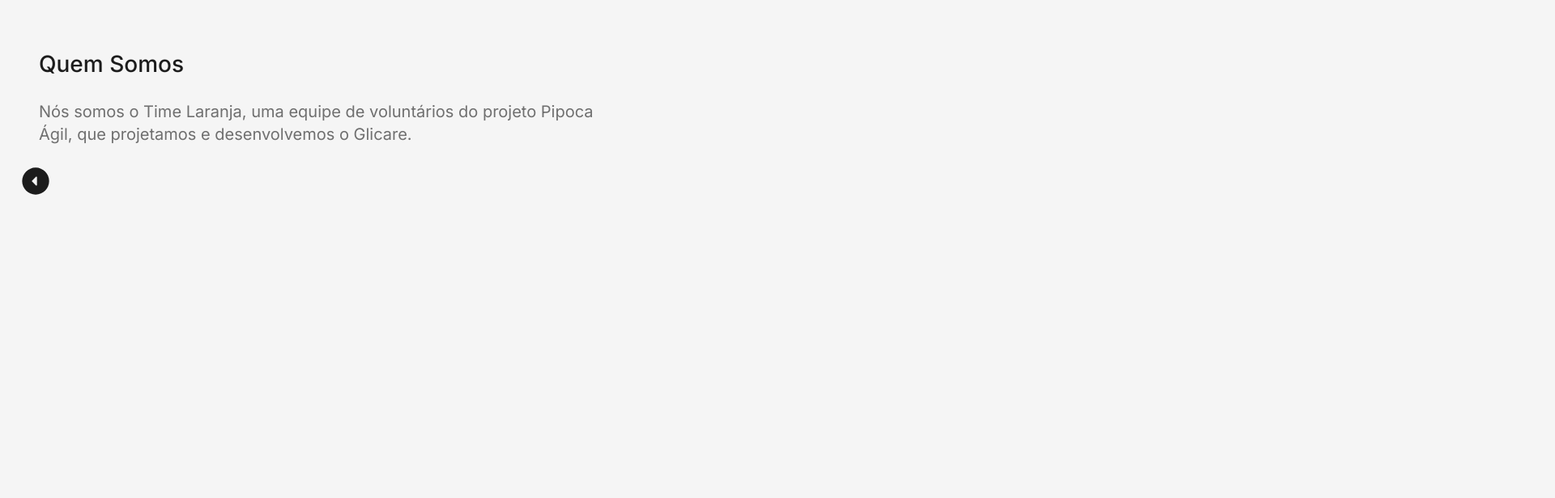
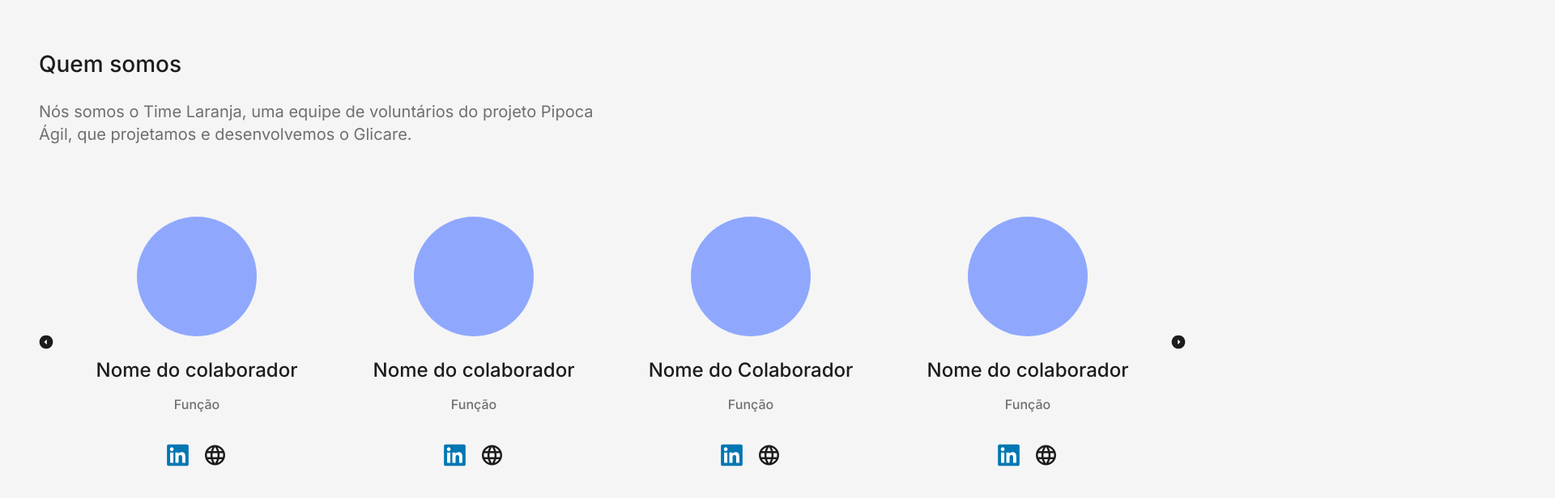
Before and after one commit to Daniel-san8/Glicare, a Next.js app in the folder Glicare/: page / in a window 1280 px wide. Shown: the part 854-1470 px from the top of the page at 81% size, 1920 px wide, since content can reach past the window. Built offline with nearby package versions, Linux system fonts and the light colour scheme.

Commit message:
centralizando o carrossel

```diff
--- a/Glicare/public/svg/icon-move-page-left.tsx
+++ b/Glicare/public/svg/icon-move-page-left.tsx
@@ -1,6 +1,10 @@
-export default function IconMovePageLeft(){
+interface IconMovePageLeftProps {
+    className?: string;
+  }
+
+export default function IconMovePageLeft({ className }: IconMovePageLeftProps){
     return(
-        <svg xmlns="http://www.w3.org/2000/svg" width="40" height="40" viewBox="0 0 40 40" fill="none">
+        <svg xmlns="http://www.w3.org/2000/svg" width="40" height="40" viewBox="0 0 40 40" fill="none" className={className}>
             <path d="M15.5837 19.4173C15.417 19.584 15.3337 19.7784 15.3337 20.0007C15.3337 20.2229 15.417 20.4173 15.5837 20.584L20.2503 25.2507C20.5281 25.5284 20.8337 25.5979 21.167 25.459C21.5003 25.3201 21.667 25.0562 21.667 24.6673L21.667 15.334C21.667 14.9451 21.5003 14.6812 21.167 14.5423C20.8337 14.4034 20.5281 14.4729 20.2503 14.7507L15.5837 19.4173ZM3.33366 20.0007C3.33366 17.6951 3.77143 15.5284 4.64699 13.5007C5.52254 11.4729 6.70976 9.70898 8.20865 8.20899C9.70754 6.70899 11.4714 5.52176 13.5003 4.64732C15.5292 3.77287 17.6959 3.3351 20.0003 3.33399C22.3048 3.33287 24.4714 3.77065 26.5003 4.64732C28.5292 5.52399 30.2931 6.71121 31.792 8.20899C33.2909 9.70676 34.4781 11.4707 35.3537 13.5007C36.2292 15.5307 36.667 17.6973 36.667 20.0007C36.667 22.304 36.2292 24.4707 35.3537 26.5007C34.4781 28.5307 33.2909 30.2945 31.792 31.7923C30.2931 33.2901 28.5292 34.4779 26.5003 35.3557C24.4714 36.2334 22.3048 36.6707 20.0003 36.6673C17.6959 36.664 15.5292 36.2262 13.5003 35.354C11.4714 34.4818 9.70754 33.2945 8.20865 31.7923C6.70976 30.2901 5.52199 28.5262 4.64532 26.5007C3.76866 24.4751 3.33143 22.3084 3.33366 20.0007Z" fill="#1C1C1C"/>
         </svg>
     );
--- a/Glicare/public/svg/icon-move-page-right.tsx
+++ b/Glicare/public/svg/icon-move-page-right.tsx
@@ -1,6 +1,10 @@
-export default function IconMovePageRight(){
+interface IconMovePageRightProps {
+    className?: string;
+}
+
+export default function IconMovePageRight({ className }: IconMovePageRightProps){
     return(
-        <svg xmlns="http://www.w3.org/2000/svg" width="40" height="40" viewBox="0 0 40 40" fill="none">
+        <svg xmlns="http://www.w3.org/2000/svg" width="40" height="40" viewBox="0 0 40 40" fill="none" className={className}>
             <path d="M24.4163 20.5827C24.583 20.416 24.6663 20.2216 24.6663 19.9993C24.6663 19.7771 24.583 19.5827 24.4163 19.416L19.7497 14.7493C19.4719 14.4716 19.1663 14.4021 18.833 14.541C18.4997 14.6799 18.333 14.9438 18.333 15.3327L18.333 24.666C18.333 25.0549 18.4997 25.3188 18.833 25.4577C19.1663 25.5966 19.4719 25.5271 19.7497 25.2493L24.4163 20.5827ZM36.6663 19.9993C36.6663 22.3049 36.2286 24.4716 35.353 26.4993C34.4775 28.5271 33.2902 30.291 31.7913 31.791C30.2925 33.291 28.5286 34.4782 26.4997 35.3527C24.4708 36.2271 22.3041 36.6649 19.9997 36.666C17.6952 36.6671 15.5286 36.2293 13.4997 35.3527C11.4708 34.476 9.7069 33.2888 8.20801 31.791C6.70912 30.2932 5.5219 28.5293 4.64634 26.4993C3.77079 24.4693 3.33301 22.3027 3.33301 19.9993C3.33301 17.696 3.77078 15.5293 4.64634 13.4993C5.5219 11.4693 6.70912 9.70546 8.20801 8.20768C9.7069 6.7099 11.4708 5.52212 13.4997 4.64435C15.5286 3.76657 17.6952 3.32935 19.9997 3.33268C22.3041 3.33601 24.4708 3.77379 26.4997 4.64601C28.5286 5.51824 30.2925 6.70545 31.7913 8.20768C33.2902 9.7099 34.478 11.4738 35.3547 13.4993C36.2313 15.5249 36.6686 17.6916 36.6663 19.9993Z" fill="#1C1C1C"/>
         </svg>
     );
--- a/Glicare/src/app/components/data/collaborators.json
+++ b/Glicare/src/app/components/data/collaborators.json
@@ -3,28 +3,48 @@
       "nome": "Nome do colaborador",
       "funcao": "Função",
       "linkedin": "linkedin",
-      "web": "portfólio",
-      "foto": "url_da_imagem"
+      "web": "portfólio"
     },
     {
       "nome": "Nome do colaborador",
       "funcao": "Função",
       "linkedin": "linkedin",
-      "web": "portfólio",
-      "foto": "url_da_imagem"
+      "web": "portfólio"
+    },
+    {
+      "nome": "Nome do Colaborador",
+      "funcao": "Função",
+      "linkedin": "linkedin",
+      "web": "portfólio"
     },
     {
       "nome": "Nome do colaborador",
       "funcao": "Função",
       "linkedin": "linkedin",
-      "web": "portfólio",
-      "foto": "url_da_imagem"
+      "web": "portfólio"
     },
     {
       "nome": "Nome do colaborador",
       "funcao": "Função",
       "linkedin": "linkedin",
-      "web": "portfólio",
-      "foto": "url_da_imagem"
+      "web": "portfólio"
+    },
+    {
+      "nome": "Nome do colaborador",
+      "funcao": "Função",
+      "linkedin": "linkedin",
+      "web": "portfólio"
+    },
+    {
+      "nome": "Nome do Colaborador",
+      "funcao": "Função",
+      "linkedin": "linkedin",
+      "web": "portfólio"
+    },
+    {
+      "nome": "Nome do colaborador",
+      "funcao": "Função",
+      "linkedin": "linkedin",
+      "web": "portfólio"
     }
   ]
--- a/Glicare/src/app/components/who_we_are.tsx
+++ b/Glicare/src/app/components/who_we_are.tsx
@@ -1,5 +1,8 @@
+"use client";
 import React from "react";
 import Slider from 'react-slick';
+
+
 import Colaborators from "@/app/components/data/collaborators.json"
 import IconMovePageRight from "@/public/svg/icon-move-page-right";
 import IconMovePageLeft from "@/public/svg/icon-move-page-left";
@@ -12,10 +15,10 @@
   const settings = {
     infinite: true,
     speed: 500,
-    slidesToShow: 1,
+    slidesToShow: 4,
     slidesToScroll: 1,
-    nextArrow: <IconMovePageRight />,
-    prevArrow: <IconMovePageLeft />,
+    nextArrow: <IconMovePageRight className="slick-arrow right-arrow"/>,
+    prevArrow: <IconMovePageLeft className="slick-arrow left-arrow"/>,
     responsive: [
       {
         breakpoint: 768,
@@ -30,23 +33,23 @@
     return (
       <section className="w-1440 h-5883 bg-primary-gray pl-6">
         <div className="text-left px-6">
-            <h2  className="text-dark text-28 font-medium">Quem Somos</h2>
+            <h2  className="text-dark text-28 font-medium">Quem somos</h2>
             <p className="text-gray text-xl font-normal mt-6 w-full max-w-700">
               Nós somos o Time Laranja, uma equipe de voluntários do projeto Pipoca Ágil,
               que projetamos e desenvolvemos o Glicare.
             </p>
         </div>
 
-        <div className="mt-6">
+        <div className="mt-16 ml-12">
         <Slider {...settings}>
           {Colaborators.map((colaborator, index) => (
             <div key={index} className="flex flex-col items-center justify-center p-6">
-              <div className="w-32 h-32 rounded-full overflow-hidden mb-4">
+              <div className="flex items-center justify-center space-x-4">
                 <IconEllipsePhoto />
               </div>
-              <h3 className="text-dark text-xl font-medium">{colaborator.nome}</h3>
-              <p className="text-gray text-lg font-normal">{colaborator.funcao}</p>
-              <div className="flex mt-4 space-x-4">
+              <h3 className="text-dark text-center text-2xl font-medium leading-normal mt-6">{colaborator.nome}</h3>
+              <p className="text-gray text-center text-base font-medium leading-normal mt-3">{colaborator.funcao}</p>
+              <div className="flex items-center justify-center space-x-4 mt-36">
                 <a href={colaborator.linkedin} target="_blank" rel="noopener noreferrer">
                   <IconLinkedin />
                 </a>
--- a/Glicare/src/app/layout.tsx
+++ b/Glicare/src/app/layout.tsx
@@ -2,6 +2,8 @@
 import type { Metadata } from "next";
 import { Geist, Geist_Mono } from "next/font/google";
 import "./globals.css";
+import "slick-carousel/slick/slick.css";
+import "slick-carousel/slick/slick-theme.css";
 import Header from "@/app/components/header";
 import Footer from "./components/footer";
 
--- a/Glicare/tailwind.config.ts
+++ b/Glicare/tailwind.config.ts
@@ -44,6 +44,7 @@
           '33': '33px',
           '34': '34px',
           '35': '35px',
+          '36': '36px',
           '42': '42px',
           '64': '64px',
           '68': '68px',
```
Lines whose indentation alone changed are shown as unchanged.
